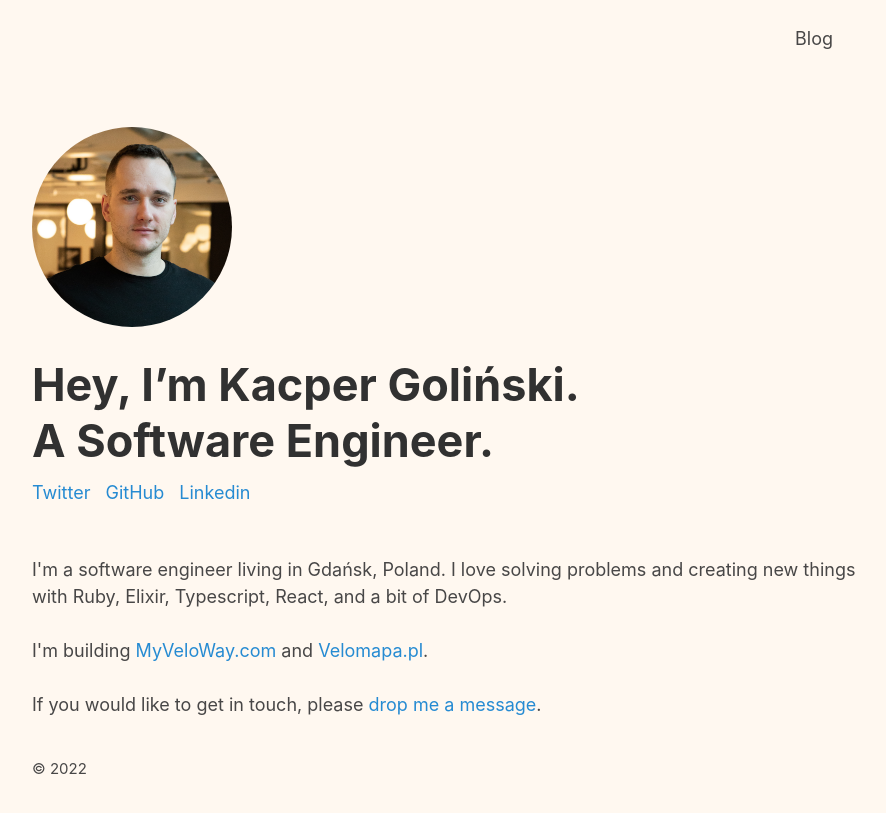
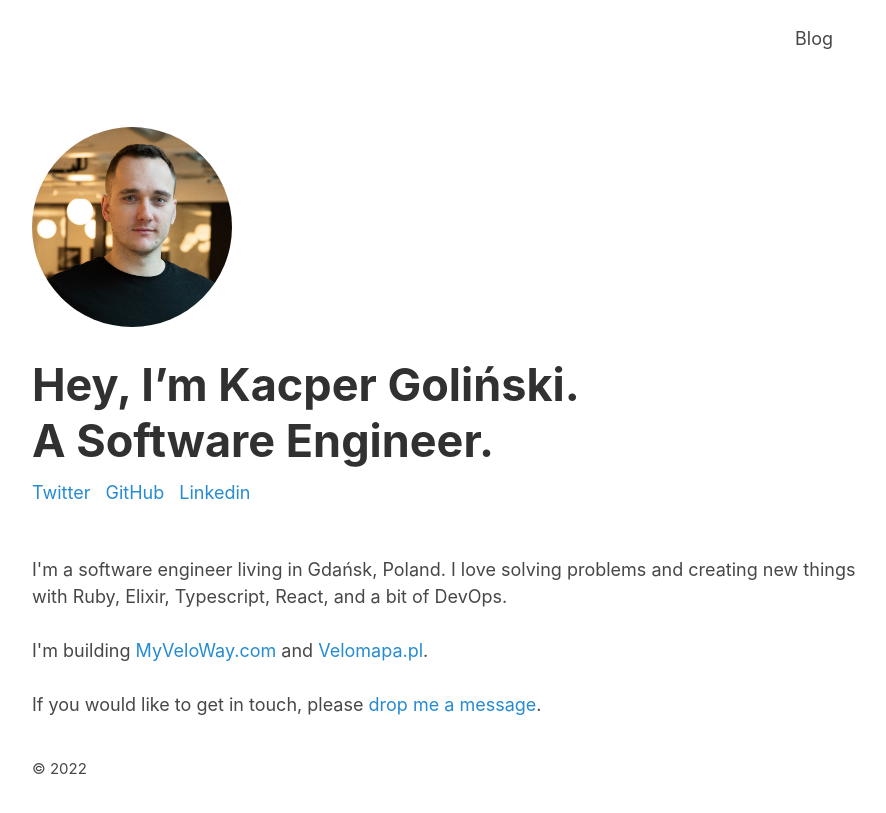
Before and after one commit to caspg/caspg.github.io, a Jekyll site: the page built from index.html, in a window 1280 px wide. Shown: the top 813 px of the page, without its empty margins (185-1071 px from the left). Built offline with Jekyll 4.4.1, drawn with Linux system fonts in a browser that asks for light colours; the list of posts is cut into pages by our own code.

Commit message:
update bg color to white

```diff
--- a/_sass/_variables.scss
+++ b/_sass/_variables.scss
@@ -18,7 +18,7 @@ $root-font-size: 16px;
 $root-line-height: 1.5;
 
 $body-color: #484747;
-$body-bg: #fff8f0;
+$body-bg: white;
 $link-color: $blue;
 
 $border-color: #e5e5e5;
```
